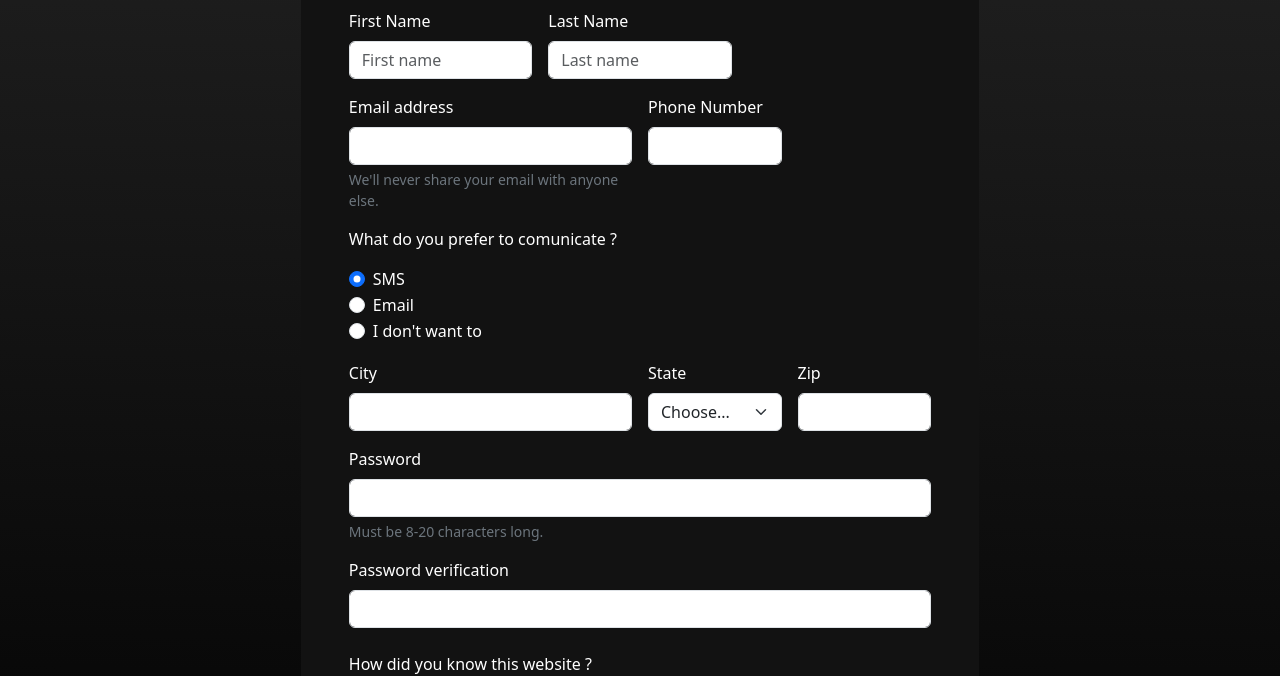
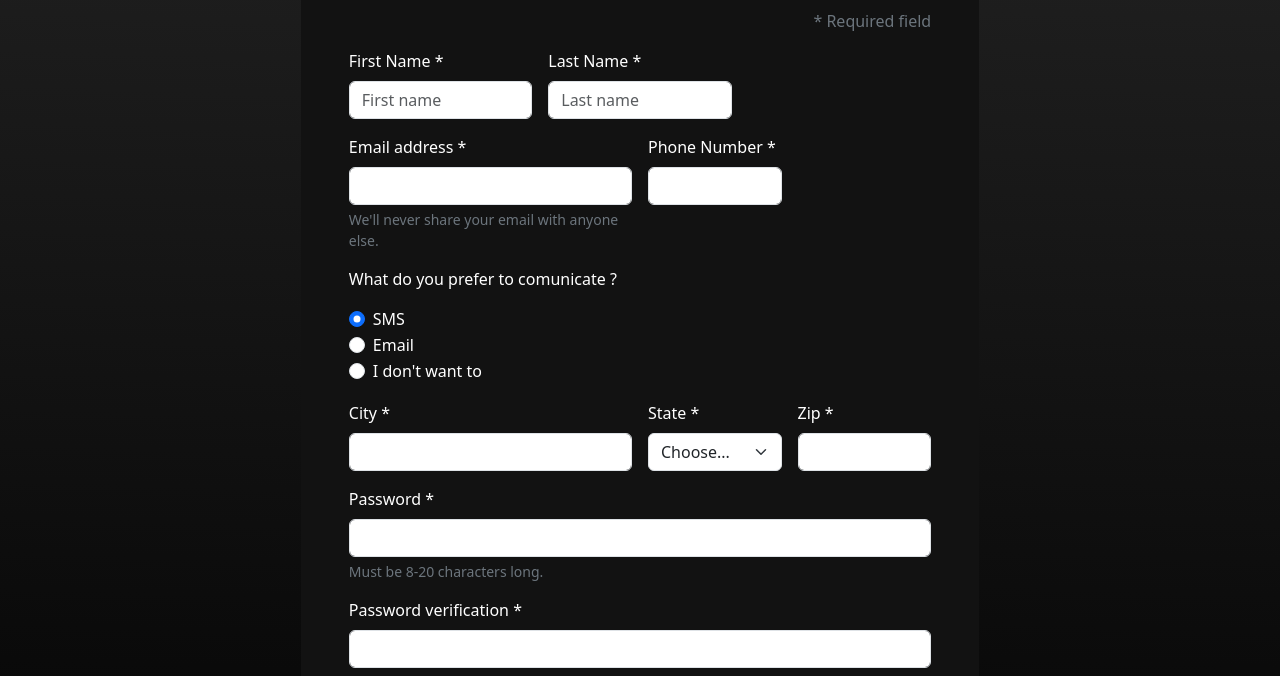
Before and after one commit to triangle999/Formulaire, a website: page inscription.html in a window 1280 px wide. Shown: the part 410-1086 px from the top of the page. Drawn offline with nearby package versions, Linux system fonts and the light colour scheme.

Commit message:
maj html

```diff
--- a/inscription.html
+++ b/inscription.html
@@ -17,24 +17,25 @@
             <div class="display-5">
                 <p><b>Subscribe to listening for free</b></p>
             </div>
+            <div><p class="text-secondary text-end mb-3">* Required field</p></div>
         </div>
-    <form action="confirmation.html needs-validation" class="row g-3" method="get">
+    <form action="confirmation.html" needs-validation class="row g-3" method="get">
         <div class="col-md-4">
-            <label for="fname" class="form-label">First Name</label>
+            <label for="fname" class="form-label">First Name * </label>
             <input type="fname" class="form-control" id="fname" placeholder="First name"  aria-describedby="fname" required>
             <div class="valid-feedback">
                 Looks good!
             </div>
         </div>
         <div class="col-md-4">
-            <label for="lname" class="form-label">Last Name</label>
+            <label for="lname" class="form-label">Last Name *</label>
             <input type="lname" class="form-control" id="lname" placeholder="Last name" aria-describedby="lname" required>
             <div class="valid-feedback">
                 Looks good!
             </div>
         </div>
         <div class="col-md-6">
-            <label for="exampleInputEmail1" class="form-label">Email address</label>
+            <label for="exampleInputEmail1" class="form-label">Email address *</label>
             <input type="email" class="form-control" id="exampleInputEmail1" aria-describedby="emailHelp" required>
             <div id="emailHelp" class="form-text text-secondary">We'll never share your email with anyone else.</div>
             <div class="invalid-feedback">
@@ -42,7 +43,7 @@
             </div>
         </div>
          <div class="col-md-3">
-            <label for="pnumber" class="form-label">Phone Number</label>
+            <label for="pnumber" class="form-label">Phone Number *</label>
             <input type="pnumber" class="form-control" id="pnumber" aria-describedby="pnumber" required>
         </div>
         <div class="">
@@ -67,14 +68,14 @@
         </div>
         </div>
         <div class="col-md-6">
-            <label for="validationCustom03" class="form-label">City</label>
+            <label for="validationCustom03" class="form-label">City *</label>
             <input type="text" class="form-control" id="validationCustom03" required>
             <div class="invalid-feedback">
             Please provide a valid city.
             </div>
         </div>
         <div class="col-md-3">
-            <label for="validationCustom04" class="form-label">State</label>
+            <label for="validationCustom04" class="form-label">State *</label>
             <select class="form-select" id="validationCustom04" required>
             <option selected disabled value="">Choose...</option>
             <option>Bikini Bottom</option>
@@ -85,19 +86,19 @@
             </div>
         </div>
         <div class="col-md-3">
-            <label for="validationCustom05" class="form-label">Zip</label>
+            <label for="validationCustom05" class="form-label">Zip *</label>
             <input type="text" class="form-control" id="validationCustom05" required>
             <div class="invalid-feedback">
             Please provide a valid zip.
             </div>
         </div>
         <div class="">
-            <label for="exampleInputPassword1" class="form-label">Password</label>
+            <label for="exampleInputPassword1" class="form-label">Password *</label>
             <input type="password" class="form-control" id="exampleInputPassword1" required>
             <div id="exampleInputPassword1" class="form-text text-secondary">Must be 8-20 characters long.</div>
         </div>
         <div class="mb-2">
-            <label for="exampleInputPassword1" class="form-label">Password verification</label>
+            <label for="exampleInputPassword1" class="form-label">Password verification *</label>
             <input type="password" class="form-control" id="exampleInputPassword1" required>
         </div>
         <div class="">
@@ -124,8 +125,8 @@
         <div class="col-md-3">
         <button type="submit" class="btn color-button mb-2">Sign in</button>
         <div class="form-check">
-            <input type="checkbox" class="form-check-input" id="exampleCheck1">
-            <label class="form-check-label" for="exampleCheck1">I read and understood</label>
+            <input type="checkbox" class="form-check-input" id="exampleCheck1" required>
+            <label class="form-check-label" for="exampleCheck1">I read and understood *</label>
         </div>
         </div>
     </form>
```
Also changed, not shown: index.html (+5 -4 lines).
